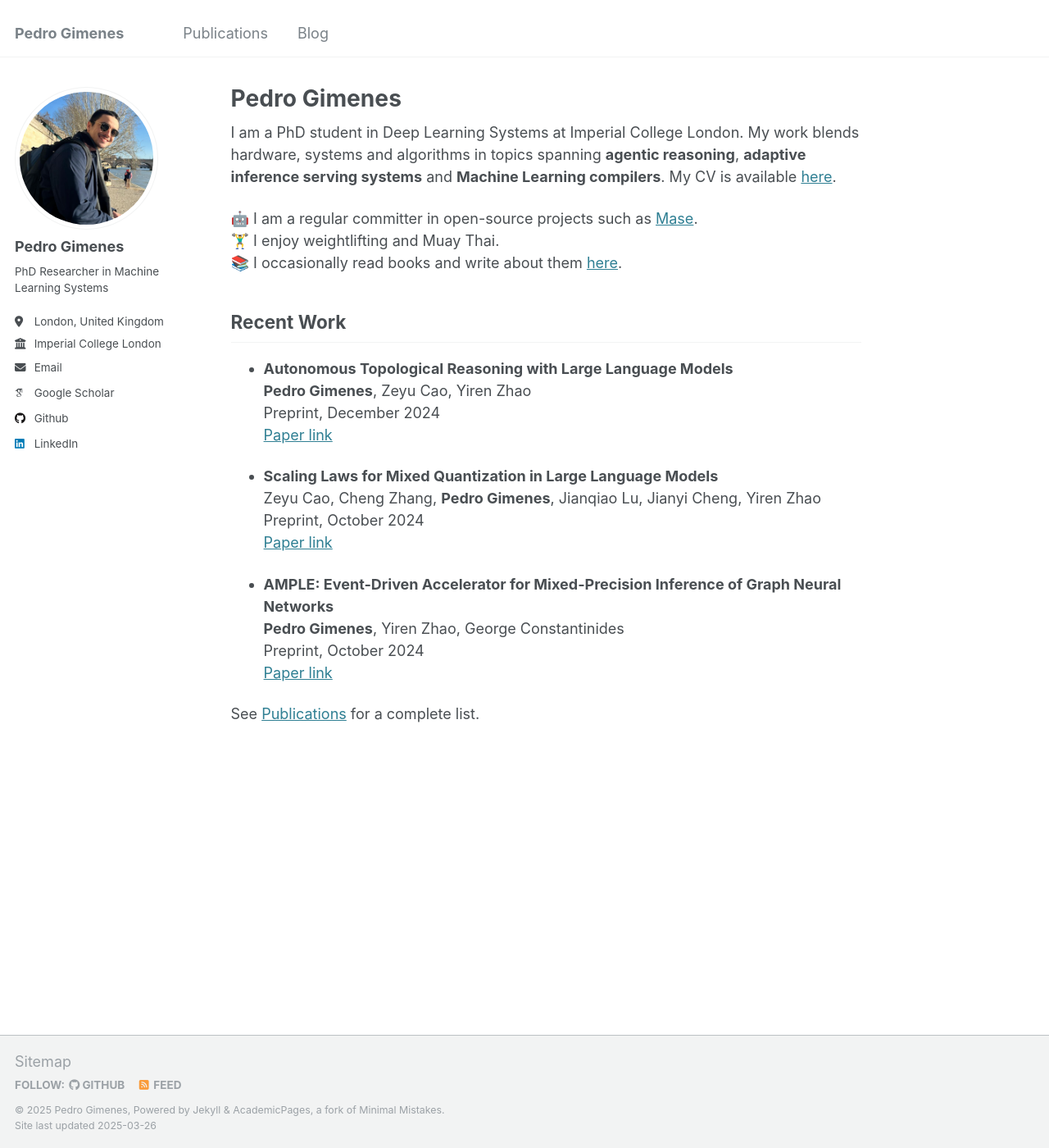
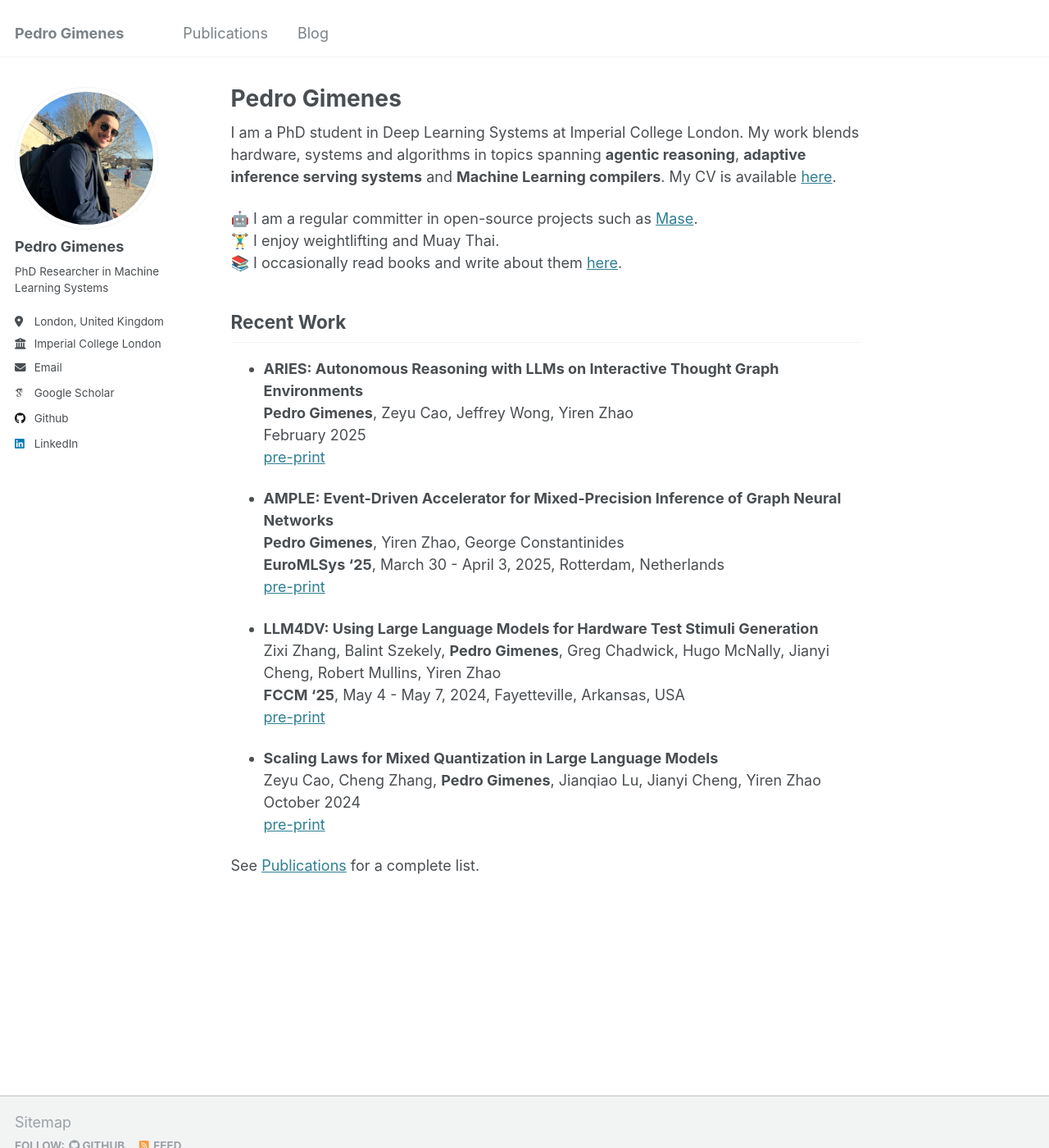
Before and after one commit to pgimenes/pgimenes.github.io, a Jekyll site: the page built from _pages/about.md, in a window 1280 px wide and 1400 px high. Shown: the whole window at 82% size. Built offline with Jekyll 4.4.1, drawn with Linux system fonts in a browser that asks for light colours; emoji names are drawn with the system emoji font; some web fonts are replaced.

Commit message:
recent pubs

```diff
--- a/_pages/about.md
+++ b/_pages/about.md
@@ -16,20 +16,24 @@ I am a PhD student in Deep Learning Systems at Imperial College London. My work
 Recent Work
 -------------------------
 
-- **Autonomous Topological Reasoning with Large Language Models**
-  **Pedro Gimenes**, Zeyu Cao, Yiren Zhao
-  Preprint, December 2024
-  [Paper link](https://pgimenes.github.io/files/autonomous-topological-reasoning.pdf)
+- **ARIES: Autonomous Reasoning with LLMs on Interactive Thought Graph Environments**
+  **Pedro Gimenes**, Zeyu Cao, Jeffrey Wong, Yiren Zhao
+  February 2025
+  [pre-print](https://www.arxiv.org/abs/2502.21208)
+
+- **AMPLE: Event-Driven Accelerator for Mixed-Precision Inference of Graph Neural Networks**
+  **Pedro Gimenes**, Yiren Zhao, George Constantinides
+  **EuroMLSys '25**, March 30 - April 3, 2025, Rotterdam, Netherlands
+  [pre-print](https://www.arxiv.org/abs/2502.21196)
+
+- **LLM4DV: Using Large Language Models for Hardware Test Stimuli Generation**
+  Zixi Zhang, Balint Szekely, **Pedro Gimenes**, Greg Chadwick, Hugo McNally, Jianyi Cheng, Robert Mullins, Yiren Zhao
+  **FCCM '25**, May 4 - May 7, 2024, Fayetteville, Arkansas, USA
+  [pre-print](https://openreview.net/pdf?id=Srfi0a7vB3)
 
 - **Scaling Laws for Mixed Quantization in Large Language Models**
   Zeyu Cao, Cheng Zhang, **Pedro Gimenes**, Jianqiao Lu, Jianyi Cheng, Yiren Zhao
-  Preprint, October 2024
-  [Paper link](https://arxiv.org/abs/2410.06722)
-
-- **AMPLE: Event-Driven Accelerator for Mixed-Precision Inference of Graph Neural Networks**
-  **Pedro Gimenes**, Yiren Zhao, George Constantinides
-  Preprint, October 2024
-  [Paper link](https://pgimenes.github.io/files/ample.pdf)
-
+  October 2024
+  [pre-print](https://arxiv.org/abs/2410.06722)
 
 See [Publications](https://pgimenes.github.io/publications/) for a complete list.
```
